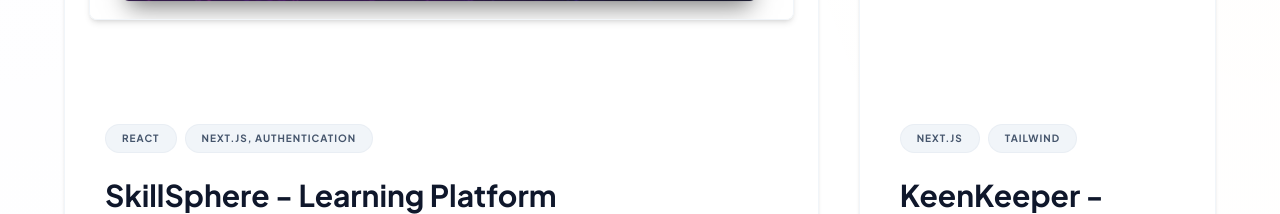
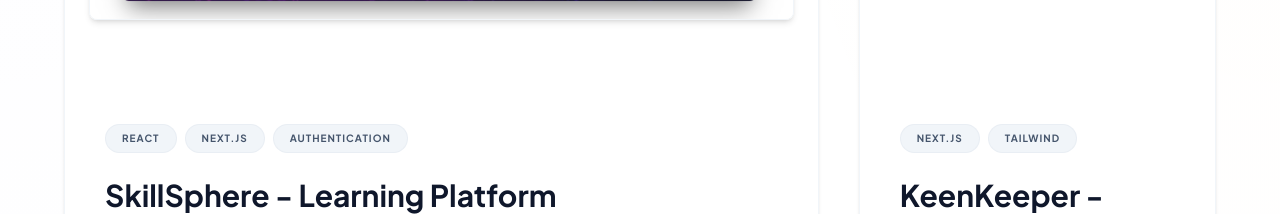
Before and after one commit to Monoaratasnim/my-portfolio-website, a Next.js app: page / in a window 1280 px wide. Shown: the part 3280-3494 px from the top of the page. Built offline with nearby package versions, Linux system fonts and the light colour scheme.

Commit message:
Edited some code

```diff
--- a/src/components/Projects.tsx
+++ b/src/components/Projects.tsx
@@ -8,7 +8,7 @@ const projects = [
     title: "SkillSphere - Learning Platform",
     desc: "A comprehensive platform for online education with interactive courses and progress tracking.",
     image: "/projects/online-learning.png",
-    tags: ["React", "Next.js, Authentication"],
+    tags: ["React", "Next.js", "Authentication"],
     link: "https://b13-a08-seven.vercel.app/",
     colSpan: "md:col-span-8",
   },
```
